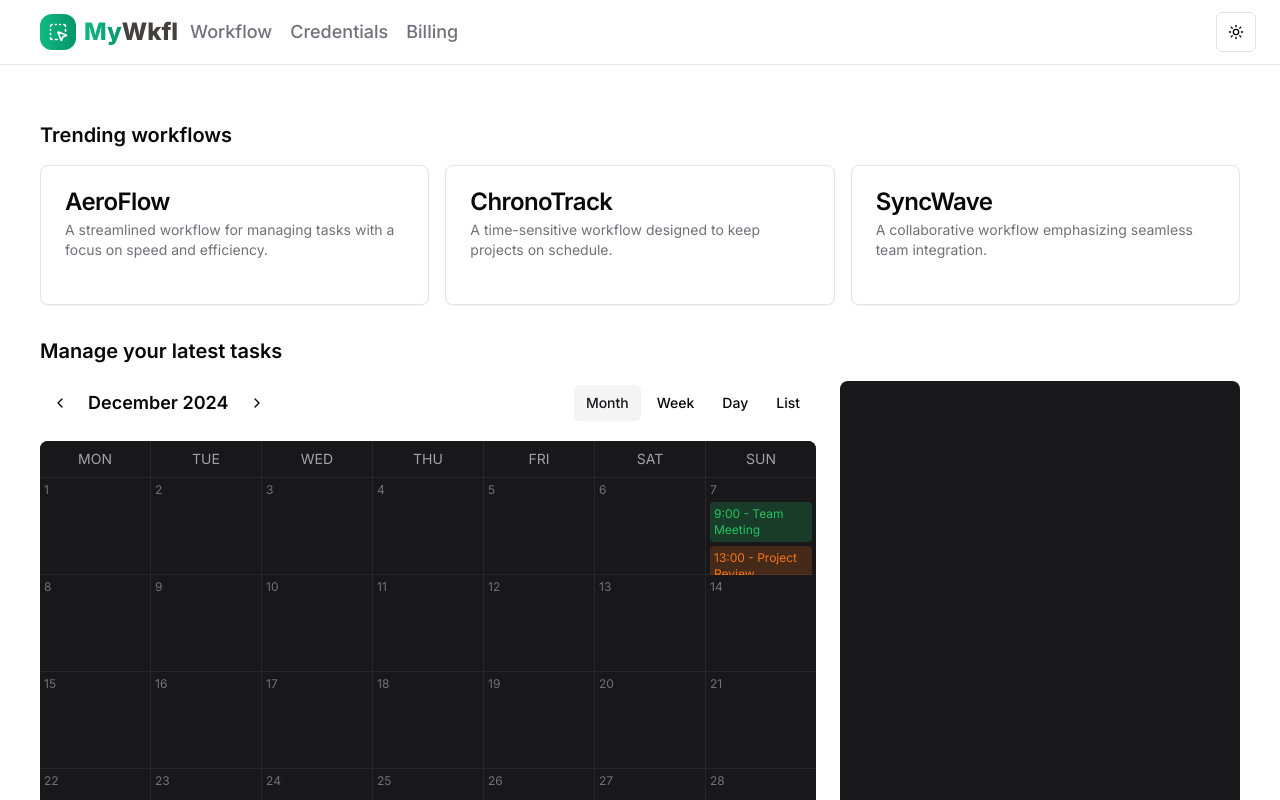
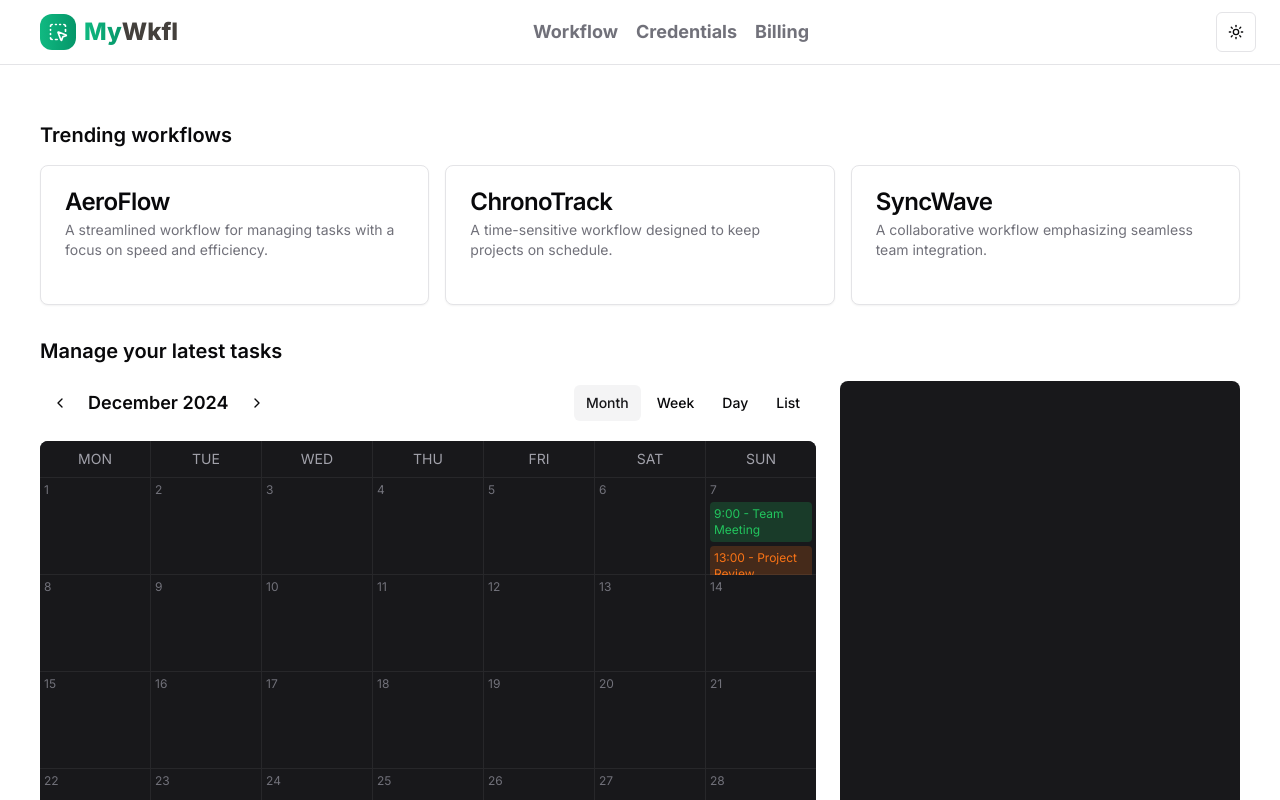
Before and after one commit to ramzy1453/my-wkfl-devfest-batna-2k24, a Next.js app: page / in a window 1280 px wide. Built offline with nearby package versions, Linux system fonts and the light colour scheme.

Commit message:
fix spacing in navbar for ui purpose

```diff
--- a/layout/BreadCumbHeader.tsx
+++ b/layout/BreadCumbHeader.tsx
@@ -45,17 +45,16 @@ export default function ResponsiveBreadcrumbHeader() {
     });
   }, []);
   return (
-    <div className="flex items-center justify-between p-4">
-      <div className="flex items-center">
+    <div className="flex items-center justify-center flex-1 p-4">
+      <div className="flex justify-between items-center w-full">
         <Logo />
-
-        <Breadcrumb className="hidden md:flex ml-8">
+        <Breadcrumb className="hidden md:flex ml-8 justify-center items-center">
           <BreadcrumbList className="space-x-2 ml-3">
             {routes.map((route, index) => (
               <BreadcrumbItem key={index}>
                 <BreadcrumbLink
                   href={route.href}
-                  className="capitalize text-lg font-medium"
+                  className="capitalize text-lg font-bold"
                 >
                   {route.label}
                 </BreadcrumbLink>
@@ -63,6 +62,7 @@ export default function ResponsiveBreadcrumbHeader() {
             ))}
           </BreadcrumbList>
         </Breadcrumb>
+        <div className="w-12 h-12"></div>
       </div>
 
       {/* mobile version */}
```
